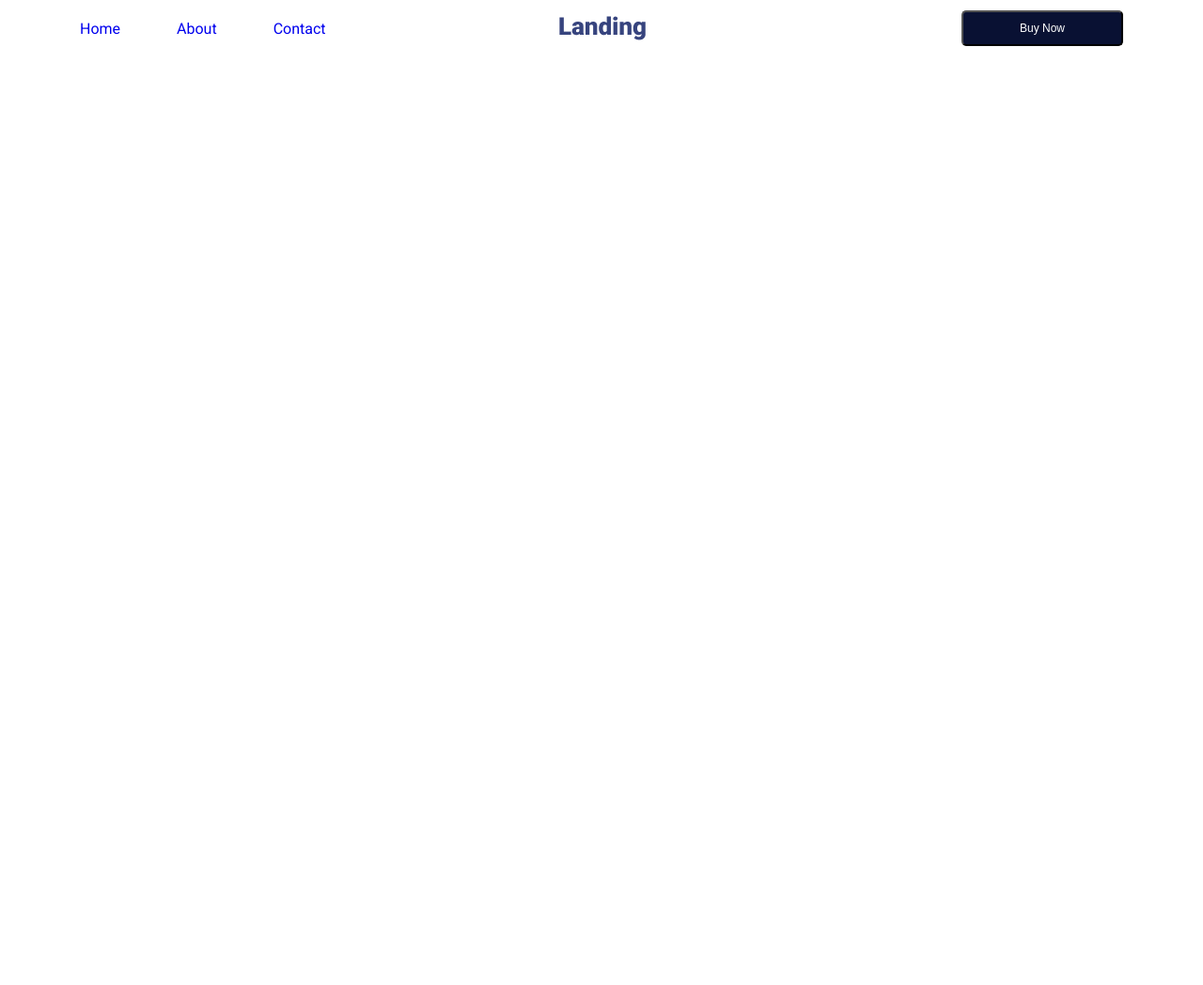
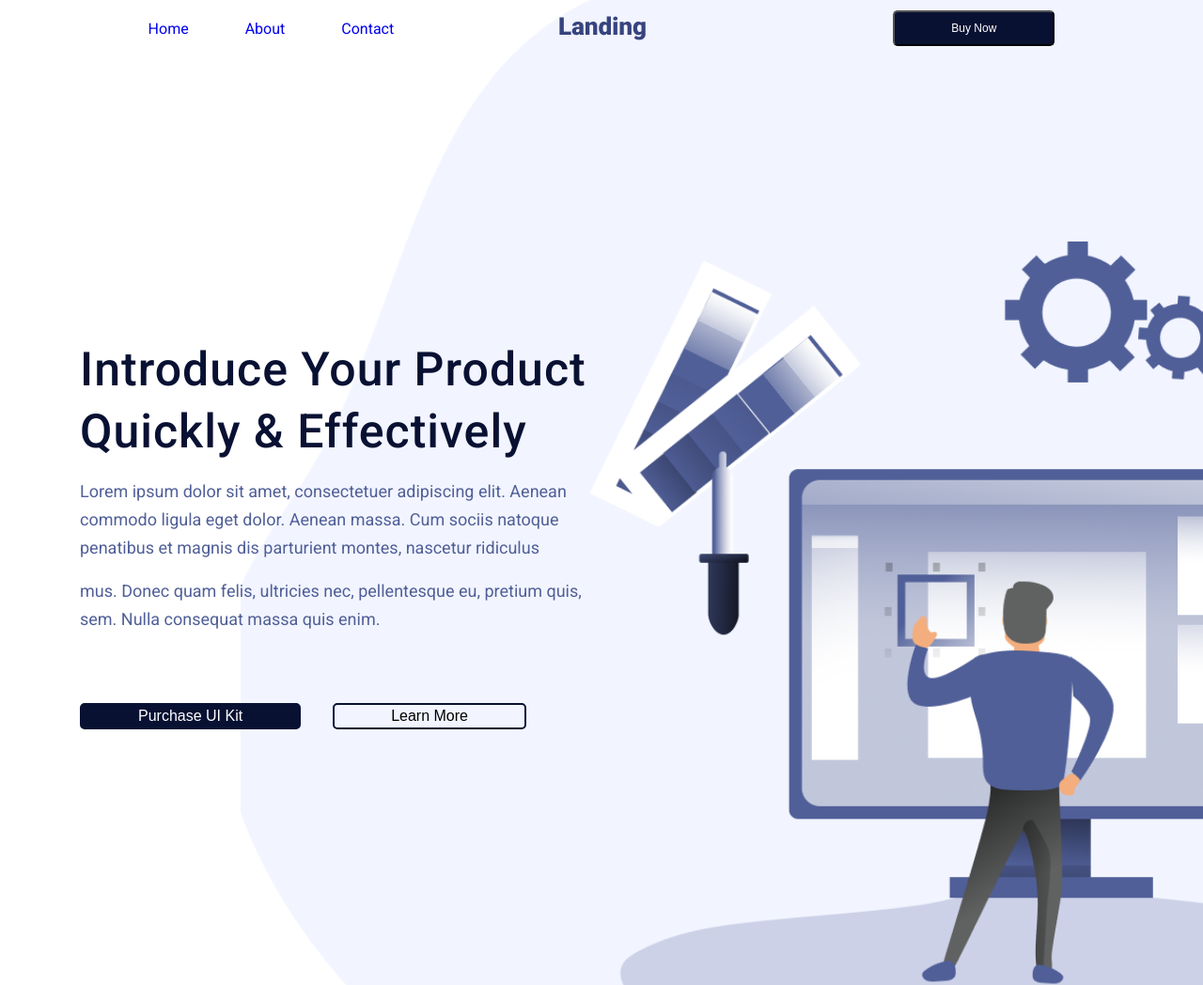
Before and after one commit to mehedihasan06655/landing, a plain HTML site: page index.html in a window 1280 px wide. Shown: the top 1048 px of the page at 94% size. Before the commit the page ends 800 px from the top, so only its background shows below. Drawn offline with Linux system fonts and the light colour scheme.

Commit message:
header part done

```diff
--- a/assets/css/style.css
+++ b/assets/css/style.css
@@ -1,27 +1,28 @@
 @import url('https://fonts.googleapis.com/css2?family=Roboto:wght@100;300;400;500;700;900&display=swap');
 
-:root{
+:root {
     --primary-font: 'Roboto', sans-serif;
     --primary-font-color: #505F98;
     --secondary-font-color: #091133;
     --third-font-color: #5D6970;
-    --primary-bg:#ffffff;
-    --second-bg:#E7ECFF;
-    --third-bg:#E7ECFF;
+    --primary-bg: #ffffff;
+    --second-bg: #E7ECFF;
+    --third-bg: #E7ECFF;
     --primary-width: 1110px;
     --primary-font-size: 16px;
 }
 
 /* Primary */
-body{
+body {
     font-family: var(--primary-font);
     background-color: var(--primary-bg);
     font-size: var(--primary-font-size);
 }
+
 ul li a,
 ul li,
-*{
-    margin:0;
+* {
+    margin: 0;
     padding: 0;
     list-style: none;
     text-decoration: none;
@@ -29,31 +30,21 @@ ul li,
     scroll-behavior: smooth;
 }
 
+/* Common*/
+.fixed-width {
+    max-width: var(--primary-width);
+    margin: 0 auto;
+}
 
-/* Navbar */
-
-.nav{
-    max-width: var(--primary-width);
-    height: 60px;
-    margin: 0 auto;
-    display: grid;
-    grid-template-columns: repeat(3,1fr);
-    align-items: center;
+.commonP {
+    font-family: var(--primary-font);
+    font-size: 18px;
+    font-weight: 400;
+    line-height: 30px;
+    color: var(--primary-font-color);
+    margin-top: 16px;
 }
-.nav div:nth-child(2) {
-    text-align: center;
-}
-.navUl{
-    display: flex;
-    color: var(--primary-font-color);
-}
-.navUl li a{
-    margin-right: 60px;
-}
-.nav div:last-child {
-    text-align: right;
-}
-.primary-btn-mini{
+.primary-btn-mini {
     color: var(--primary-bg);
     background-color: var(--secondary-font-color);
     padding: 10px 60px;
@@ -62,3 +53,86 @@ ul li,
     border-radius: 5px;
     cursor: pointer;
 }
+.primary-btn-outline {
+    border: 2px solid var(--secondary-font-color);
+    padding: 3px 60px;
+    font-size: 16px;
+    font-weight: 500;
+    border-radius: 5px;
+    cursor: pointer;
+    margin-left: 30px;
+    margin-top:74px;
+    background-color: transparent;
+}
+.primary-btn-big{
+    font-size: 16px;
+    padding: 3px 60px;
+    border: 2px solid var(--secondary-font-color);
+}
+
+
+
+/* Navbar */
+.header-top{
+    position: relative;
+    margin: 0 auto;
+    display: grid;
+}
+
+
+.nav {
+    height: 60px;
+    margin: 0 auto;
+    display: grid;
+    grid-template-columns: repeat(3, 1fr);
+    align-items: center;
+    /* position: absolute; */
+
+}
+
+.nav div:nth-child(2) {
+    text-align: center;
+}
+
+.navUl {
+    display: flex;
+    color: var(--primary-font-color);
+}
+
+.navUl li a {
+    margin-right: 60px;
+}
+
+.nav div:last-child {
+    text-align: right;
+}
+/* header */
+
+.header-bg::before {
+    background-image: url(../images/designer_1.png);
+    background-position: center;
+    background-repeat: no-repeat;
+    background-size: cover;
+    position: absolute;
+    content: "";
+    right: 0;
+    top:0;
+    width: 80%;
+    height: 100%;
+    z-index: -1;
+}
+
+.header-content {
+    padding-top: 300px;
+    padding-bottom: 390px;
+    width: 539px;
+}
+
+.header-content h2 {
+    font-family: var(--primary-font);
+    font-size: 50px;
+    font-weight: 500;
+    line-height: 66px;
+    letter-spacing: 1px;
+    color: var(--secondary-font-color);
+}
--- a/index.html
+++ b/index.html
@@ -9,7 +9,8 @@
 </head>
 
 <body>
-    <navbar>
+    <section class="header-top">
+        <navbar class="fixed-width">
             <div class="nav">
                 <div>
                     <ul class="navUl">
@@ -29,8 +30,26 @@
             </div>
         </navbar>
         <header class="header-bg">
-
+            <div class="fixed-width">
+                <div class="header-content">
+                    <h2>Introduce Your Product Quickly & Effectively</h2>
+                    <p class="commonP">Lorem ipsum dolor sit amet, consectetuer adipiscing elit. Aenean commodo ligula
+                        eget dolor. Aenean massa. Cum sociis natoque penatibus et magnis dis parturient montes, nascetur
+                        ridiculus </p>
+                    <p class="commonP">mus. Donec quam felis, ultricies nec, pellentesque eu, pretium quis, sem. Nulla
+                        consequat massa quis enim.</p>
+                    <div>
+                        <button class="primary-btn-mini primary-btn-big">
+                            Purchase UI Kit
+                        </button>
+                        <button class="primary-btn-outline">
+                            Learn More
+                        </button>
+                    </div>
+                </div>
+            </div>
         </header>
+    </section>
 
 
 
```
Lines whose indentation alone changed are shown as unchanged.
